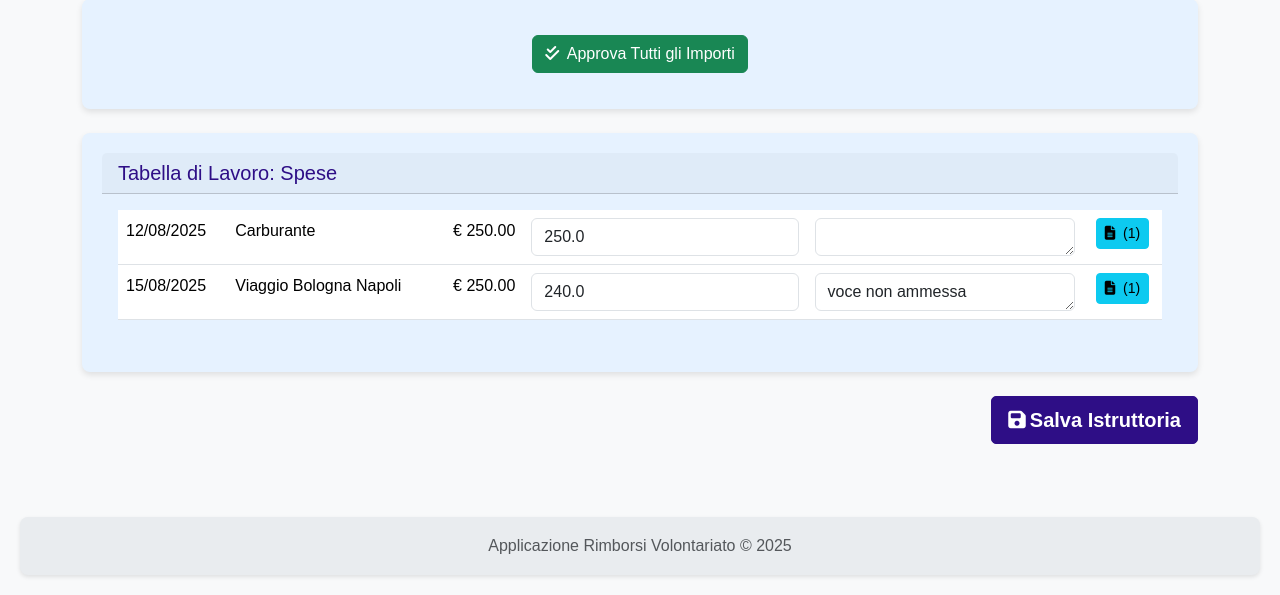
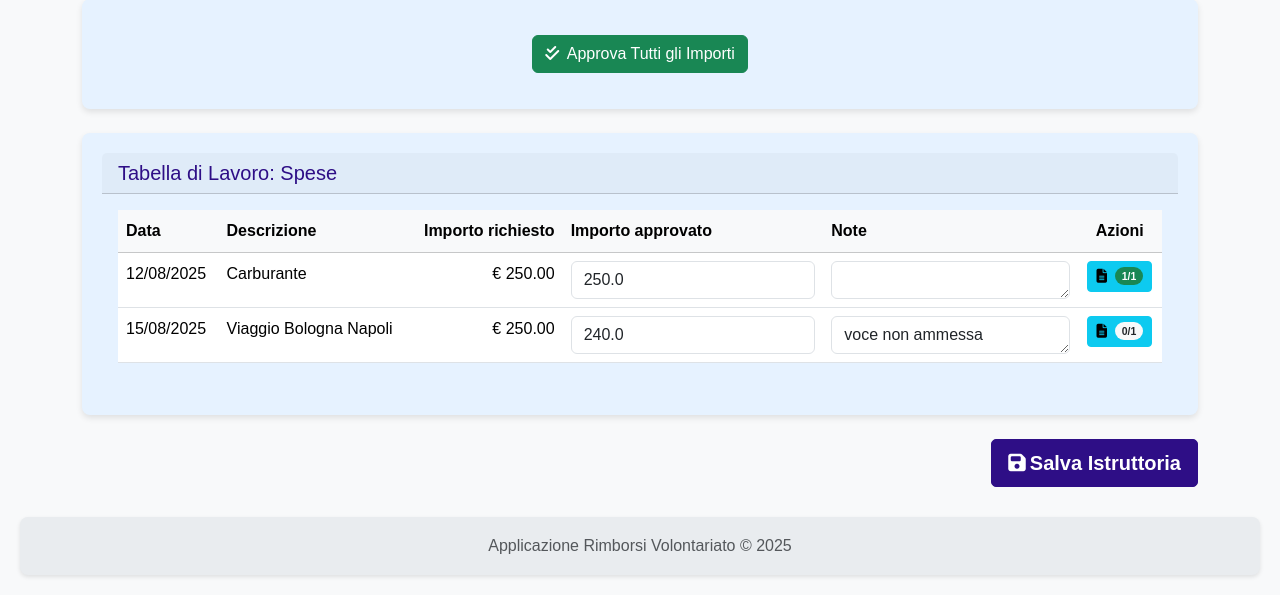
Before and after one commit to DanielePivetti/Rimborsi, a Flask app: template rimborsi/templates/istruttoria/dettaglio_istruttoria.html in a window 1280 px wide. Shown: the part 205-800 px from the top of the page. Run offline with Flask 3, Linux system fonts and the light colour scheme; the template is opened without the code that fills it: values that come from a table or form of the project are taken from there, others are empty; data comes from the database, SQL or seed files in the repository; both versions use the stored data as it was after the commit; some libraries are stand-ins or nearby versions.

Commit message:
Aggiunta spese impiego mezzi e gestione documenti completa con allegati e trasmissione finale e dashboard intelligente su stato in bozza e gestione istruttoria e approvazione massiva e modale documenti con approvazione e verifica importi e giustificativi massiva

```diff
--- a/rimborsi/templates/istruttoria/_modal_documenti.html
+++ b/rimborsi/templates/istruttoria/_modal_documenti.html
@@ -21,7 +21,8 @@
                 </div>
                 {% endif %}
 
-             <ul class="list-group">
+                <form action="{{ url_for('istruttoria.salva_documenti', spesa_id=spesa.id, richiesta_id=spesa.richiesta_id) }}" method="POST" id="documentiForm_{{ spesa.id }}">
+                    <ul class="list-group mb-3">
                     {% for doc in spesa.documenti %}
                     <li class="list-group-item">
                         <div class="row align-items-center">
@@ -43,6 +44,12 @@
                     <li class="list-group-item text-center text-muted">Nessun documento per questa spesa.</li>
                     {% endfor %}
                 </ul>
+                <div class="text-end">
+                    <button type="submit" class="btn btn-primary">
+                        <i class="fas fa-save me-1"></i> Salva Verifiche
+                    </button>
+                </div>
+                </form>
             </div>
             <div class="modal-footer">
                 <button type="button" class="btn btn-secondary" data-bs-dismiss="modal">Chiudi</button>
--- a/rimborsi/templates/istruttoria/dettaglio_istruttoria.html
+++ b/rimborsi/templates/istruttoria/dettaglio_istruttoria.html
@@ -43,6 +43,16 @@
             <div class="card-header"><h5 class="mb-0">Tabella di Lavoro: Spese</h5></div>
             <div class="card-body">
                 <table class="table table-hover">
+                    <thead class="table-light">
+                        <tr>
+                            <th>Data</th>
+                            <th>Descrizione</th>
+                            <th class="text-end">Importo richiesto</th>
+                            <th>Importo approvato</th>
+                            <th>Note</th>
+                            <th class="text-center">Azioni</th>
+                        </tr>
+                    </thead>
                     <tbody>
                         {% for spesa in richiesta.spese %}
                         <tr>
@@ -57,8 +67,16 @@
                                 <textarea name="note_spesa_{{ spesa.id }}" class="form-control" rows="1">{{ spesa.note_istruttoria or '' }}</textarea>
                             </td>
                             <td class="text-center">
+                                {% set verificati = spesa.documenti|selectattr('verificato')|list|length %}
                                 <button type="button" class="btn btn-info btn-sm" data-bs-toggle="modal" data-bs-target="#documentiModal_{{ spesa.id }}">
-                                    <i class="fas fa-file-alt me-1"></i> ({{ spesa.documenti|length }})
+                                    <i class="fas fa-file-alt me-1"></i>
+                                    {% if verificati == spesa.documenti|length and spesa.documenti|length > 0 %}
+                                        <span class="badge bg-success rounded-pill">{{ verificati }}/{{ spesa.documenti|length }}</span>
+                                    {% elif verificati > 0 %}
+                                        <span class="badge bg-warning rounded-pill">{{ verificati }}/{{ spesa.documenti|length }}</span>
+                                    {% else %}
+                                        <span class="badge bg-light text-dark rounded-pill">0/{{ spesa.documenti|length }}</span>
+                                    {% endif %}
                                 </button>
                             </td>
                         </tr>
@@ -73,11 +91,12 @@
                 <i class="fas fa-save me-1"></i> Salva Istruttoria
             </button>
         </div>
+    </form>
 
-        {% for spesa in richiesta.spese %}
-            {% include 'istruttoria/_modal_documenti.html' %}
-        {% endfor %}
-    </form>
+    <!-- Modali per i documenti (fuori dal form principale) -->
+    {% for spesa in richiesta.spese %}
+        {% include 'istruttoria/_modal_documenti.html' %}
+    {% endfor %}
 {% endblock %}
 
 {% block scripts %}
```
Also changed, not shown: rimborsi/istruttoria/routes.py (+24 -7 lines), instance/rimborsi.db.
